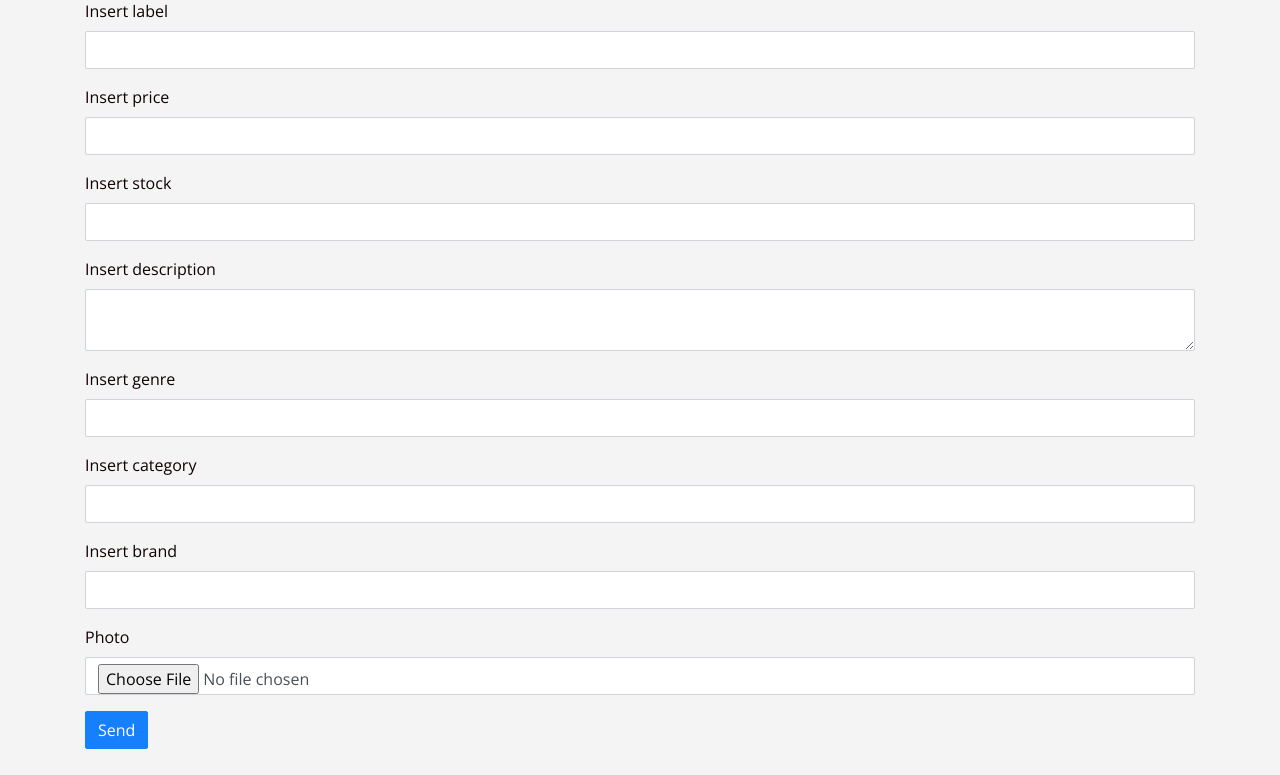
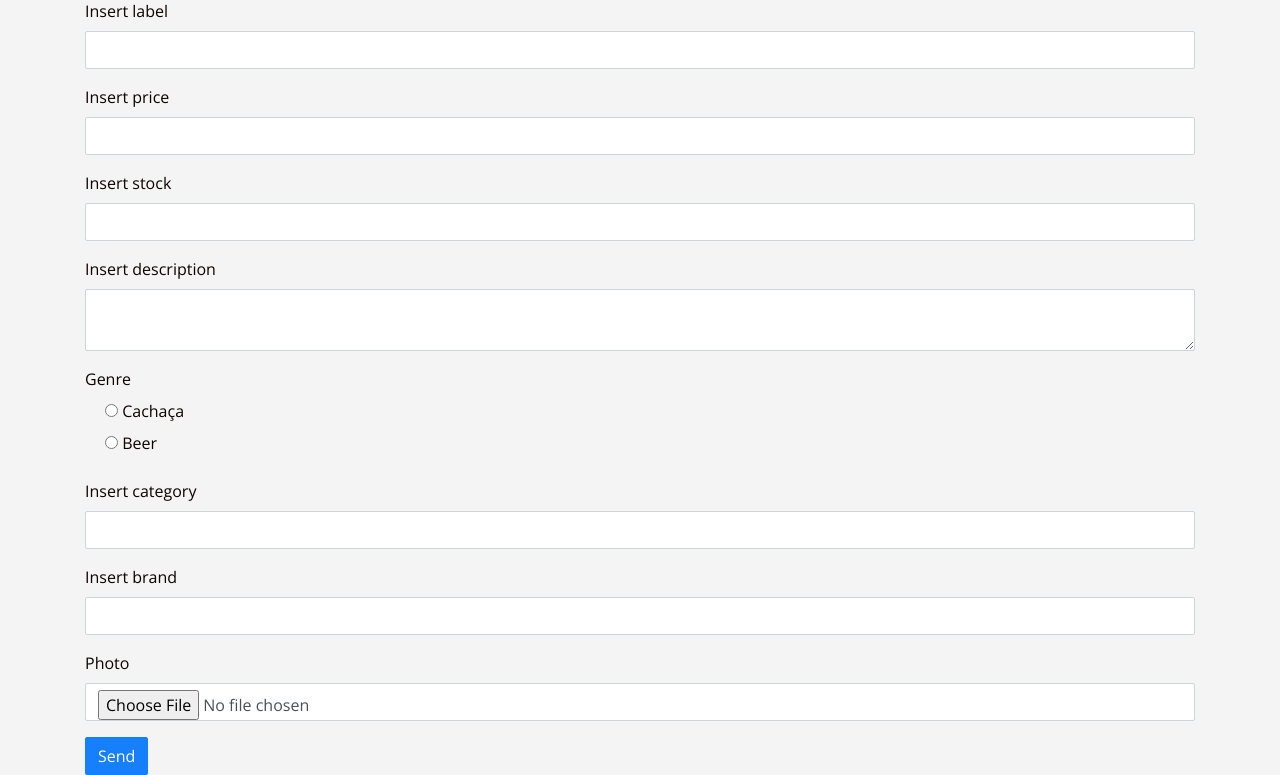
Before and after one commit to AARAUJOMAGNO/gargaleria, a Rails app: page /dashboard/beverages/new in a window 1280 px wide. Shown: the part 172-947 px from the top of the page. Before the commit the page ends 921 px from the top, so only its background shows below. Run offline with Rails 7, Linux system fonts and the light colour scheme; a user stored in the database is signed in; style sheets or scripts are compiled from the project's sources; some libraries are stand-ins or nearby versions.

Commit message:
Change beverage form

```diff
--- a/app/views/dashboard/beverages/_form.html.erb
+++ b/app/views/dashboard/beverages/_form.html.erb
@@ -4,9 +4,9 @@
   <%= f.input :price, label: "Insert price" %>
   <%= f.input :stock, label: "Insert stock" %>
   <%= f.input :description, label: "Insert description" %>
-  <%= f.input :genre, label: "Insert genre" %>
+  <%= f.input :genre, as: :radio_buttons, collection: [['Cachaça', 'cachaça'], ['Beer', 'cerveja']], label_method: :first, value_method: :last, wrapper: :vertical_collection_inline %>
   <%= f.input :category, label: "Insert category" %>
   <%= f.input :brand, label: "Insert brand" %>
-  <%= f.input :photo %>
+  <%= f.input :photo, label: "Photo" %>
   <%= f.input :photo_cache, as: :hidden %>
   <%= f.submit 'Send', class:"btn btn-primary" %>
```
